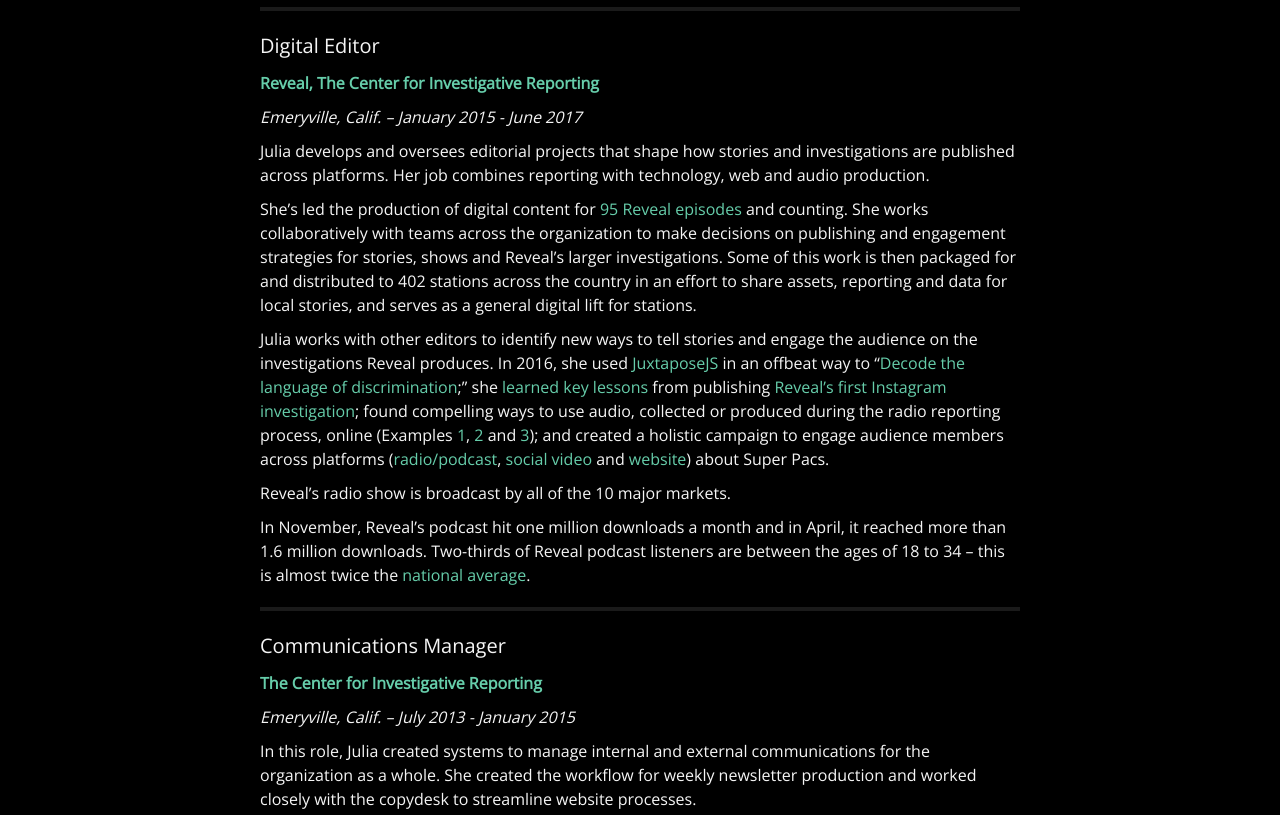
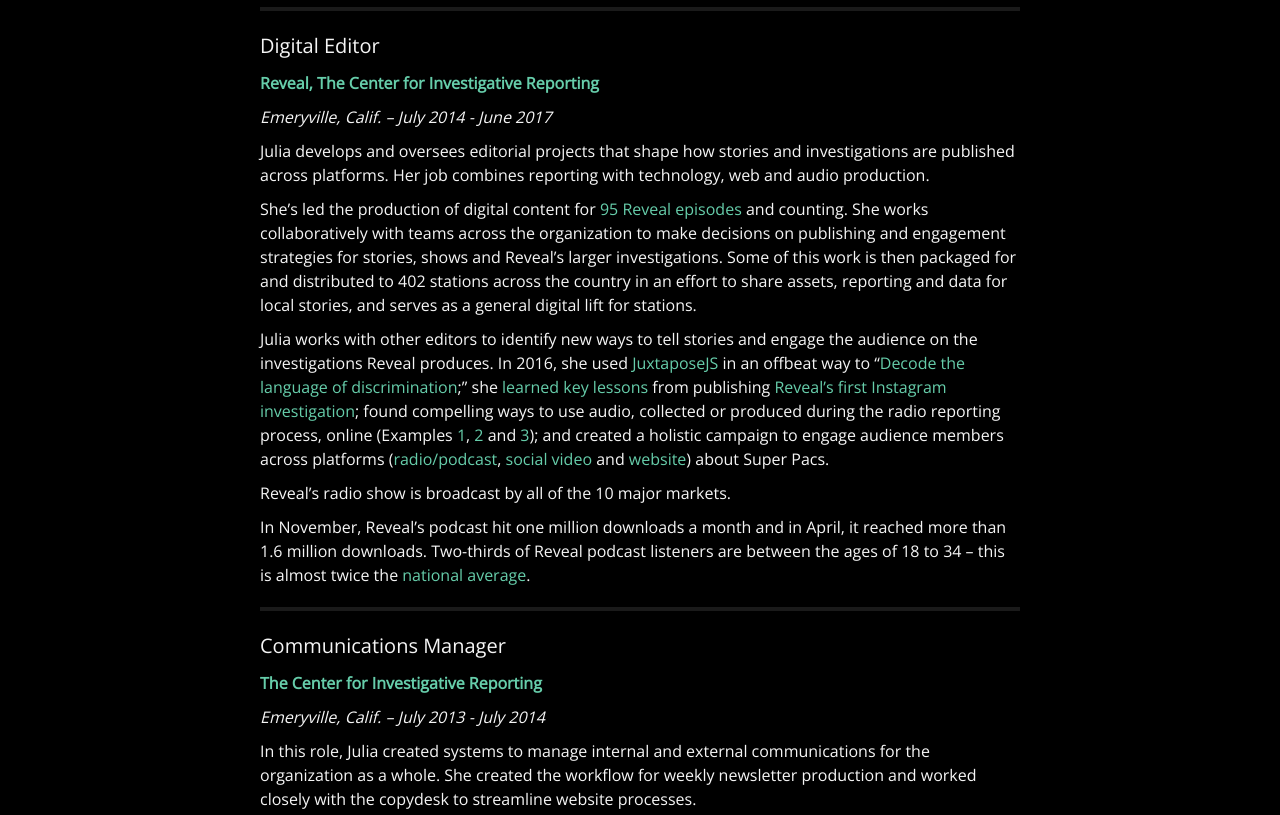
Before and after one commit to juliachanb/juliachanb.github.io, a Jekyll site: the page built from pages/resume.md, in a window 1280 px wide and 1400 px high. Shown: the part 582-1397 px from the top of the window. Built offline with Jekyll 4.4.1, drawn with Linux system fonts in a browser that asks for light colours; nearby versions of some CDN libraries; some web fonts are replaced.

Commit message:
fixed wrong dates

```diff
--- a/pages/resume.md
+++ b/pages/resume.md
@@ -33,7 +33,7 @@
 
 **[Reveal, The Center for Investigative Reporting](https://www.revealnews.org/)**
 
-*Emeryville, Calif. – January 2015 - June 2017*
+*Emeryville, Calif. – July 2014 - June 2017*
 
 Julia develops and oversees editorial projects that shape how stories and investigations are published across platforms. Her job combines reporting with technology, web and audio production.
 
@@ -52,7 +52,7 @@
 
 **[The Center for Investigative Reporting](https://www.revealnews.org/)**
 
-*Emeryville, Calif. – July 2013 - January 2015*
+*Emeryville, Calif. – July 2013 - July 2014*
 
 In this role, Julia created systems to manage internal and external communications for the organization as a whole. She created the workflow for weekly newsletter production and worked closely with the copydesk to streamline website processes.
 
```
